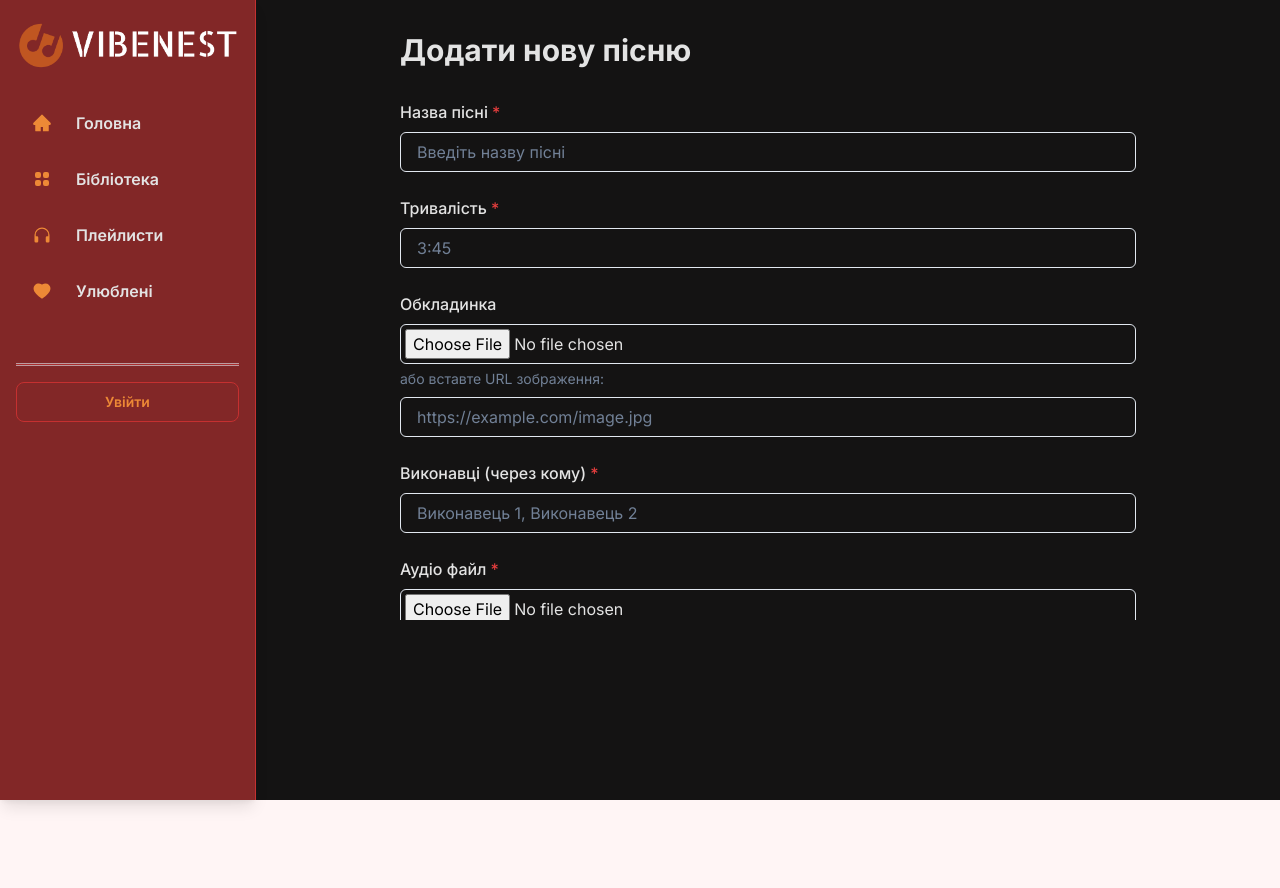
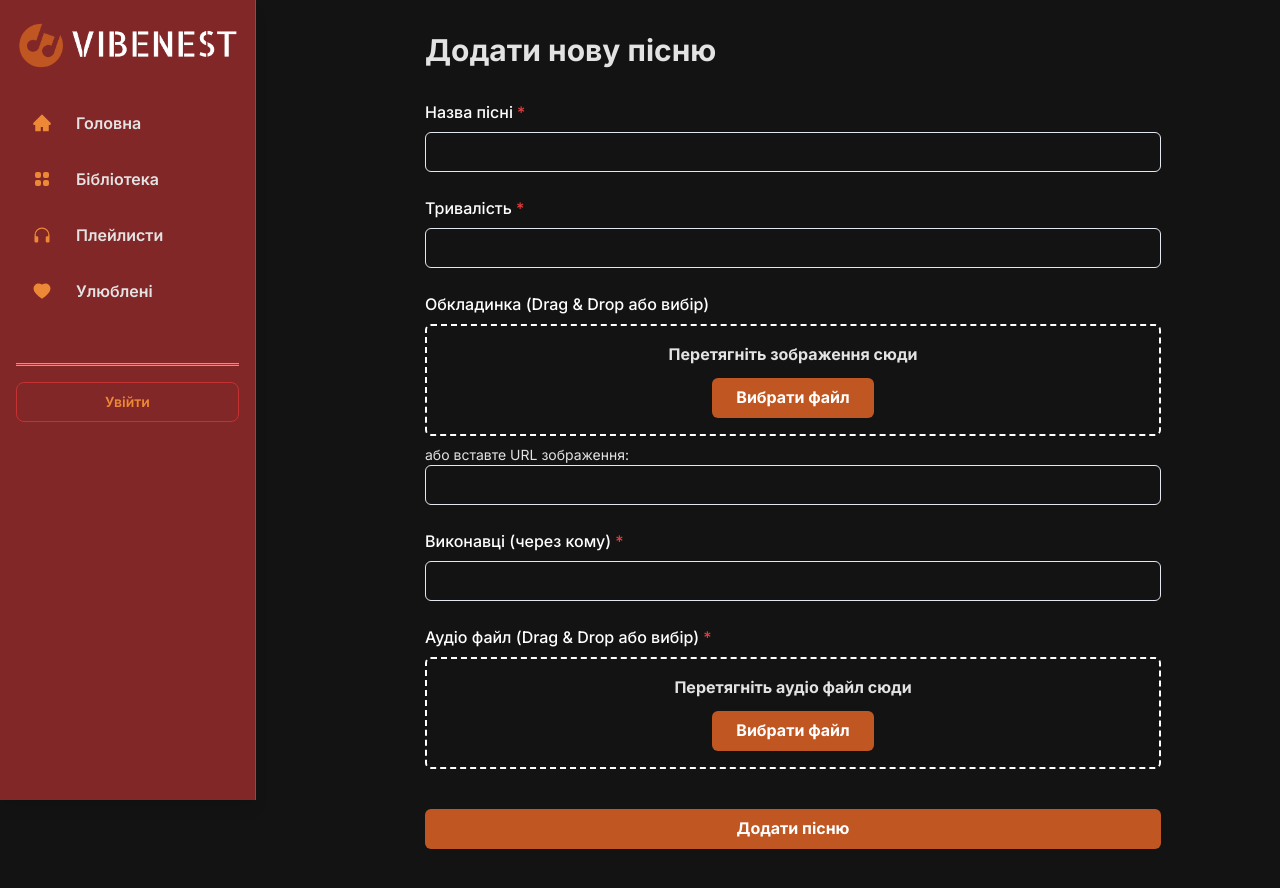
Before and after one commit to romannung/vibenest, a React (Vite) app in the folder vibenest-frontend/: page /add-song in a window 1280 px wide. Shown: the top 888 px of the page. Before the commit the page ends 800 px from the top, so only its background shows below. Built offline with nearby package versions, Linux system fonts and the light colour scheme.

Commit message:
Fixed all major bugs

```diff
--- a/vibenest-frontend/src/components/AddSongForm.jsx
+++ b/vibenest-frontend/src/components/AddSongForm.jsx
@@ -1,6 +1,6 @@
 import { useState } from 'react';
-
 import {
+    Box,
     Button,
     Container,
     FormControl,
@@ -9,9 +9,10 @@ import {
     VStack,
     Heading,
     useToast,
-    Box,
+    Text,
     Image,
-    Text
+    SlideFade,
+    useColorModeValue
 } from '@chakra-ui/react';
 import { useNavigate } from 'react-router-dom';
 
@@ -25,8 +26,11 @@ const AddSongForm = () => {
     const [audioFile, setAudioFile] = useState(null);
     const [imageFile, setImageFile] = useState(null);
     const [previewImage, setPreviewImage] = useState('');
+    const [submitting, setSubmitting] = useState(false);
     const toast = useToast();
     const navigate = useNavigate();
+
+    const textColor = useColorModeValue('gray.800', 'white');
 
     const handleChange = (e) => {
         const { name, value } = e.target;
@@ -36,10 +40,13 @@ const AddSongForm = () => {
         }));
     };
 
-    const handleFileChange = (e, type) => {
-        const file = e.target.files[0];
-        if (!file) return;
+    const handleFileDrop = (e, type) => {
+        e.preventDefault();
+        const file = e.dataTransfer.files[0];
+        if (file) handleFile(file, type);
+    };
 
+    const handleFile = (file, type) => {
         if (type === 'audio') {
             if (!file.type.startsWith('audio/')) {
                 toast({
@@ -52,7 +59,6 @@ const AddSongForm = () => {
                 return;
             }
             setAudioFile(file);
-            // Автоматично встановлюємо тривалість аудіо
             const audio = new Audio();
             audio.src = URL.createObjectURL(file);
             audio.onloadedmetadata = () => {
@@ -79,138 +85,83 @@ const AddSongForm = () => {
         }
     };
 
-    const handleSubmit = async (e) => {
-        e.preventDefault();
-
-        if (!audioFile) {
-            toast({
-                title: "Помилка!",
-                description: "Будь ласка, завантажте аудіо файл",
-                status: "error",
-                duration: 3000,
-                isClosable: true,
-            });
-            return;
-        }
-
-        if (!formData.title || !formData.duration || !formData.artistes) {
-            toast({
-                title: "Помилка!",
-                description: "Будь ласка, заповніть всі обов'язкові поля",
-                status: "error",
-                duration: 3000,
-                isClosable: true,
-            });
-            return;
-        }
-
-        const formDataToSend = new FormData();
-        formDataToSend.append('title', formData.title.trim());
-        formDataToSend.append('duration', formData.duration.trim());
-        formDataToSend.append('artistes', JSON.stringify(formData.artistes.split(',').map(artist => artist.trim())));
-        formDataToSend.append('file', audioFile);
-
-        if (imageFile) {
-            formDataToSend.append('image', imageFile);
-        } else if (formData.coverImage) {
-            formDataToSend.append('coverImage', formData.coverImage.trim());
-        }
-
-        try {
-            const response = await fetch('http://localhost:5000/api/songs/create', {
-                method: 'POST',
-                body: formDataToSend
-            });
-
-            const contentType = response.headers.get("content-type");
-            if (!response.ok) {
-                if (contentType && contentType.includes("application/json")) {
-                    const errorData = await response.json();
-                    throw new Error(errorData.message || "Помилка при створенні пісні");
-                } else {
-                    throw new Error("Помилка сервера");
-                }
-            }
-
-            await response.json(); // Just consume the response
-
-            toast({
-                title: "Успіх!",
-                description: "Пісню успішно додано",
-                status: "success",
-                duration: 5000,
-                isClosable: true,
-            });
-
-            setFormData({
-                title: '',
-                duration: '',
-                coverImage: '',
-                artistes: ''
-            });
-            setAudioFile(null);
-            setImageFile(null);
-            setPreviewImage('');
-            navigate("/home");
-        } catch (error) {
-            console.error('Error submitting form:', error);
-            toast({
-                title: "Помилка!",
-                description: error.message || "Помилка при відправці форми. Спробуйте ще раз.",
-                status: "error",
-                duration: 5000,
-                isClosable: true,
-            });
-        }
+    const fileInputStyles = {
+        position: 'absolute',
+        top: 0,
+        left: 0,
+        width: '100%',
+        height: '100%',
+        opacity: 0,
+        cursor: 'pointer',
+        zIndex: 2,
     };
 
     return (
-        <Container maxW="container.md" py={8} maxH="calc(100vh - 180px)" overflowY="auto">
-            <VStack spacing={8} align="stretch" minH="min-content" w="full">
-                <Heading as="h1" size="lg">
-                    Додати нову пісню
-                </Heading>
-                <form onSubmit={handleSubmit}>
+        <Box
+            minH="100vh"
+            overflowY="auto"
+            pb="150px"
+            pl="50px"
+        >
+            <Container maxW="container.md" py={8}>
+                <SlideFade in offsetY={20}>
+                    <VStack spacing={8} align="stretch" w="full" color={textColor}>
+                        <Heading as="h1" size="lg">Додати нову пісню</Heading>
+                        <form onSubmit={async (e) => {
+                            e.preventDefault()
+                        }}>
                             <VStack spacing={6} w="full">
                                 <FormControl isRequired>
-                            <FormLabel>Назва пісні</FormLabel>
-                            <Input
-                                name="title"
-                                value={formData.title}
-                                onChange={handleChange}
-                                placeholder="Введіть назву пісні"
-                            />
+                                    <FormLabel color="white">Назва пісні</FormLabel>
+                                    <Input name="title" value={formData.title} onChange={handleChange} />
                                 </FormControl>
 
                                 <FormControl isRequired>
-                            <FormLabel>Тривалість</FormLabel>
-                            <Input
-                                name="duration"
-                                value={formData.duration}
-                                onChange={handleChange}
-                                placeholder="3:45"
-                                readOnly={!!audioFile}
-                            />
+                                    <FormLabel color="white">Тривалість</FormLabel>
+                                    <Input name="duration" value={formData.duration} onChange={handleChange} readOnly={!!audioFile} />
                                 </FormControl>
 
                                 <FormControl>
-                            <FormLabel>Обкладинка</FormLabel>
+                                    <FormLabel color="white">Обкладинка (Drag & Drop або вибір)</FormLabel>
+                                    <Box
+                                        position="relative"
+                                        border="2px dashed #ffffff"
+                                        p={4}
+                                        textAlign="center"
+                                        borderRadius="md"
+                                        onDrop={(e) => handleFileDrop(e, 'image')}
+                                        onDragOver={(e) => e.preventDefault()}
+                                        cursor="pointer"
+                                        color="#C05621"
+                                        fontWeight="bold"
+                                    >
+                                        <Text>Перетягніть зображення сюди</Text>
+                                        <Button
+                                            mt={3}
+                                             bg="#C05621"
+                                            color="white"
+                                            _hover={{ bg: "#9C4221" }}
+                                            variant="solid"
+                                            fontWeight="bold"
+                                            px={6}
+                                            as="label"
+                                            cursor="pointer"
+                                        >
+                                            Вибрати файл
                                             <Input
                                                 type="file"
                                                 accept="image/*"
-                                onChange={(e) => handleFileChange(e, 'image')}
-                                p={1}
+                                                onChange={(e) => handleFile(e.target.files[0], 'image')}
+                                                sx={fileInputStyles}
                                             />
-                            <Text fontSize="sm" color="gray.500" mt={1}>
-                                або вставте URL зображення:
-                            </Text>
+                                        </Button>
+                                    </Box>
+                                    <Text fontSize="sm" mt={2}>або вставте URL зображення:</Text>
                                     <Input
                                         name="coverImage"
                                         value={formData.coverImage}
                                         onChange={handleChange}
                                         type="url"
-                                placeholder="https://example.com/image.jpg"
-                                mt={2}
                                     />
                                     {previewImage && (
                                         <Box mt={2}>
@@ -225,42 +176,70 @@ const AddSongForm = () => {
                                 </FormControl>
 
                                 <FormControl isRequired>
-                            <FormLabel>Виконавці (через кому)</FormLabel>
-                            <Input
-                                name="artistes"
-                                value={formData.artistes}
-                                onChange={handleChange}
-                                placeholder="Виконавець 1, Виконавець 2"
-                            />
+                                    <FormLabel color="white">Виконавці (через кому)</FormLabel>
+                                    <Input name="artistes" value={formData.artistes} onChange={handleChange} />
                                 </FormControl>
 
                                 <FormControl isRequired>
-                            <FormLabel>Аудіо файл</FormLabel>
+                                    <FormLabel color="white">Аудіо файл (Drag & Drop або вибір)</FormLabel>
+                                    <Box
+                                        position="relative"
+                                        border="2px dashed #ffffff"
+                                        p={4}
+                                        textAlign="center"
+                                        borderRadius="md"
+                                        onDrop={(e) => handleFileDrop(e, 'audio')}
+                                        onDragOver={(e) => e.preventDefault()}
+                                        cursor="pointer"
+                                        color="#C05621"
+                                        fontWeight="bold"
+                                    >
+                                        <Text>Перетягніть аудіо файл сюди</Text>
+                                        <Button
+                                            mt={3}
+                                            bg="#C05621"
+                                            color="white"
+                                            _hover={{ bg: "#9C4221" }}
+                                            variant="solid"
+                                            fontWeight="bold"
+                                            px={6}
+                                            as="label"
+                                            cursor="pointer"
+                                        >
+                                            Вибрати файл
                                             <Input
                                                 type="file"
                                                 accept="audio/*"
-                                onChange={(e) => handleFileChange(e, 'audio')}
-                                p={1}
+                                                onChange={(e) => handleFile(e.target.files[0], 'audio')}
+                                                sx={fileInputStyles}
                                             />
+                                        </Button>
                                         {audioFile && (
-                                <Text fontSize="sm" color="green.500" mt={1}>
+                                            <Text fontSize="sm" color="green.300" mt={1}>
                                                 Вибрано файл: {audioFile.name}
                                             </Text>
                                         )}
+                                    </Box>
                                 </FormControl>
 
                                 <Button
                                     mt={4}
-                            color="#C05621"
+                                   bg="#C05621"
+                                    color="white"
+                                    _hover={{ bg: "#9C4221" }}
                                     type="submit"
                                     w="full"
+                                    isLoading={submitting}
+                                    fontWeight="bold"
                                 >
                                     Додати пісню
                                 </Button>
                             </VStack>
                         </form>
                     </VStack>
+                </SlideFade>
             </Container>
+        </Box>
     );
 };
 
--- a/vibenest-frontend/src/layouts/HomeLayout.jsx
+++ b/vibenest-frontend/src/layouts/HomeLayout.jsx
@@ -4,6 +4,7 @@ import { Grid, GridItem } from "@chakra-ui/react";
 import MusicPlayer from "../components/MusicPlayer/index.jsx";
 import { useSelector } from "react-redux";
 import { useEffect } from "react";
+import { Box } from "@chakra-ui/react";
 
 const HomeLayout = () => {
 	const { currentTrack } = useSelector((state) => state.player);
--- a/vibenest-frontend/src/main.jsx
+++ b/vibenest-frontend/src/main.jsx
@@ -20,7 +20,6 @@ ReactDOM.createRoot(document.getElementById("root")).render(
 						defaultOptions: {
 							position: "top",
 							duration: 3000,
-							variant: "subtle",
 							containerStyle: { fontSize: 14 },
 						},
 					}}>
```
Also changed, not shown: vibenest-frontend/src/components/MusicPlayer/TrackDetails.jsx (+29 -19 lines), vibenest-frontend/src/components/MusicPlayer/index.jsx (+55 -24 lines), vibenest-frontend/src/components/Navbar.jsx (+75 -26 lines), vibenest-frontend/public/gradient_bg.jpg (deleted). Lines whose indentation alone changed are shown as unchanged.
